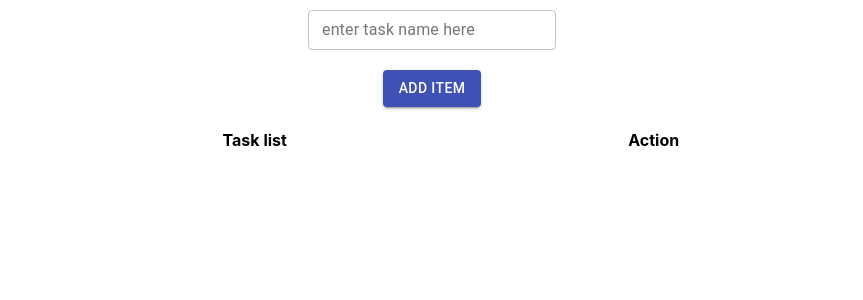
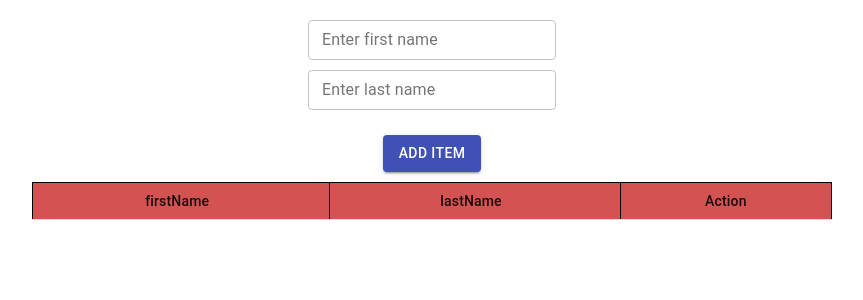
Before and after one commit to GA-Krunal/learnReact, a React (Create React App) app in the folder 13-09-2021/: page / in a window 1280 px wide. Shown: the top 300 px of the page, without its empty margins (208-1071 px from the left). Built offline with nearby package versions, Linux system fonts and the light colour scheme.

Commit message:
commit on 16 sept

```diff
--- a/13-09-2021/src/App.js
+++ b/13-09-2021/src/App.js
@@ -1,6 +1,7 @@
 import './App.css';
 import Form from './components/Form';
-import Table from './components/Table';
+import Tabble from './components/Tabble';
+import {Grid} from '@material-ui/core';
 
 import React, { Component } from 'react'
 
@@ -8,34 +9,39 @@ export default class App extends Component {
 
   state = {
     items: [],
-    newItem: '',
+    fName: '',
+    lName: '',
   };
 
-  updateValue = (event) => {
-    this.setState({ newItem: event.target.value });
+  updatefName = (event) => {
+    this.setState({ fName: event.target.value });
+  }
+  updatelName = (event) => {
+    this.setState({ lName: event.target.value });
   }
   updateItems = (e) => {
     e.preventDefault();
-    let arr = this.state.items;
-    if (this.state.newItem === "") {
+    if (this.state.fName === "" || this.state.lName === "") {
       alert("input can not be empty");
     }
     else {
-
-      if (arr.indexOf(this.state.newItem) !== -1) {
-        alert("task already exist in table");
+      if (!Number.isNaN(Number(this.state.fName)) || !Number.isNaN(Number(this.state.lName))) {
+        alert("invalid input ! numbers are not allowed");
       }
       else {
-        arr.push(this.state.newItem);
+        const arr = this.state.items;
+        const obj = { firstName: this.state.fName, lastName: this.state.lName }
+        arr.push(obj);
         this.setState({
           items: arr,
-          newItem: "",
+          fName: "",
+          lName: "",
         })
       }
     }
   }
-  delItem = (name) => {
-    this.state.items.splice(this.state.items.indexOf(name), 1);
+  delItem = (el) => {
+    this.state.items.splice(this.state.items.indexOf(el), 1);
     this.setState({
       items: this.state.items,
     });
@@ -43,10 +49,10 @@ export default class App extends Component {
 
   render() {
     return (
-      <div>
-        <Form updateItems={this.updateItems} val={this.state.newItem} updateValue={this.updateValue} />
-        <Table itemsArr={this.state.items} delItem={this.delItem}/>
-      </div>
+      <Grid container direction="column" alignItems="center" justifyContent="center" >
+        <Form updateItems={this.updateItems} fName={this.state.fName} lName={this.state.lName} updatefName={this.updatefName} updatelName={this.updatelName} />
+        <Tabble itemsArr={this.state.items} delItem={this.delItem} />
+      </Grid>
     )
   }
 }
--- a/13-09-2021/src/components/Form.js
+++ b/13-09-2021/src/components/Form.js
@@ -2,23 +2,22 @@ import React, { Component } from 'react'
 import { Button, Grid } from '@material-ui/core'
 import TextField from '@material-ui/core/TextField';
 
-
-
 export default class Form extends Component {
 
     render() {
-        let { updateItems, updateValue, val } = this.props
+        let { updateItems, updatefName, updatelName, fName, lName } = this.props
         return (
-
-            <Grid container direction="column" alignItems="center" justifyContent="center">
                 <form onSubmit={updateItems} style={{ marginTop: "10px" }}>
-                    <TextField id="outlined-basic" label="enter task name here" color="primary" size="small" variant="outlined" value={val} onChange={updateValue} />
-                    <Grid container direction="column" alignItems="center" justifyContent="center" >
+                    <Grid item style={{ marginTop: "10px" }} >
+                        <TextField id="outlined-basic" label="Enter first name" color="primary" size="small" variant="outlined" value={fName} onChange={updatefName} />
+                    </Grid>
+                    <Grid item style={{ marginTop: "10px" }} >
+                        <TextField id="outlined-basic" label="Enter last name" color="primary" size="small" variant="outlined" value={lName} onChange={updatelName} />
+                    </Grid>
+                    <Grid container direction="column" alignItems="center" justifyContent="center" style={{ marginTop: "5px" }} >
                         <Button color="primary" variant="contained" type="submit" style={{ marginTop: "20px" }}>Add item</Button>
                     </Grid>
                 </form>
-            </Grid>
         )
     }
-
 }
--- /dev/null
+++ b/13-09-2021/src/components/Tabble.js
@@ -0,0 +1,40 @@
+import React, { Component } from 'react'
+import { Button} from '@material-ui/core'
+import DeleteIcon from '@material-ui/icons/Delete';
+import Table from '@material-ui/core/Table';
+import TableBody from '@material-ui/core/TableBody';
+import TableCell from '@material-ui/core/TableCell';
+import TableContainer from '@material-ui/core/TableContainer';
+import TableHead from '@material-ui/core/TableHead';
+import TableRow from '@material-ui/core/TableRow';
+import './Table.css';
+export default class Tabble extends Component {
+
+    render() {
+        let { itemsArr, delItem } = this.props
+        return (
+
+            <TableContainer style={{marginTop:"10px", width:"800px"}}>
+                <Table size="small">
+                    <TableHead >
+                        <TableRow>
+                            <TableCell align="center">firstName</TableCell>
+                            <TableCell align="center">lastName</TableCell>
+                            <TableCell align="center">Action</TableCell>
+
+                        </TableRow>
+                    </TableHead>
+                    <TableBody>
+                        {itemsArr.map((element) =>
+                            <TableRow key={Math.random()} style={{ textAlign: "center" }}>
+                                <TableCell align="center">{element.firstName}</TableCell>
+                                <TableCell align="center">{element.lastName}</TableCell>
+                                <TableCell align="center"><Button color="secondary" variant="contained" onClick={() => delItem(element)}><DeleteIcon /></Button></TableCell>
+                            </TableRow>
+                        )}
+                    </TableBody>
+                </Table>
+            </TableContainer>
+        )
+    }
+}
--- /dev/null
+++ b/13-09-2021/src/components/Table.css
@@ -0,0 +1,9 @@
+table, th, td {
+    border: 1px solid black;
+  }
+  th{
+    background-color: rgb(211, 82, 82);
+  }
+  td{
+    background-color: rgb(131, 172, 190);
+  }
--- a/13-09-2021/src/components/Table.js
+++ /dev/null
@@ -1,30 +0,0 @@
-import React, { Component } from 'react'
-import { Grid } from '@material-ui/core'
-import { Button} from '@material-ui/core'
-import DeleteIcon from '@material-ui/icons/Delete';
-export default class Table extends Component {
-
-    render() {
-        let { itemsArr , delItem } = this.props
-        return (
-            <Grid container direction="column" alignItems="center" justifyContent = "center">
-                <table className="table" style={{ width: "800px" , marginTop:"20px" }}>
-                    <thead>
-                        <tr>
-                            <th>Task list</th>
-                            <th>Action</th>
-                        </tr>
-                    </thead>
-                    <tbody>
-                        {itemsArr.map((element) =>
-                            <tr key={Math.random()} style={{textAlign:"center"}}>
-                                <td>{element}</td>
-                                <td><Button color="secondary" variant="contained" onClick={()=>delItem(element)}><DeleteIcon /></Button></td>
-                            </tr>
-                        )}
-                    </tbody>
-                </table>
-            </Grid>
-        )
-    }
-}
```
